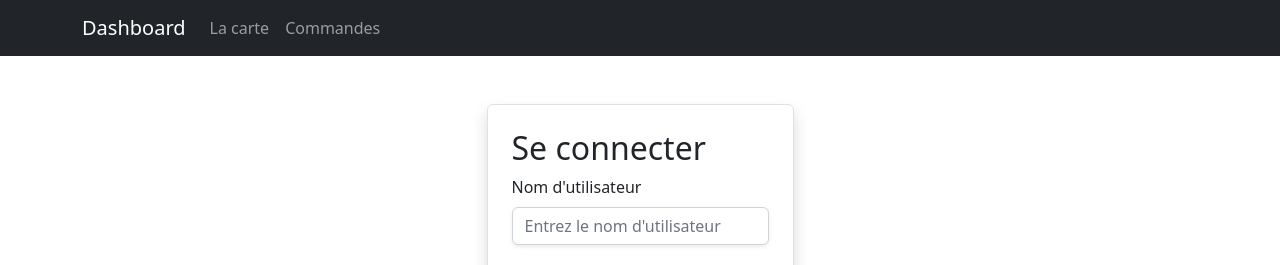
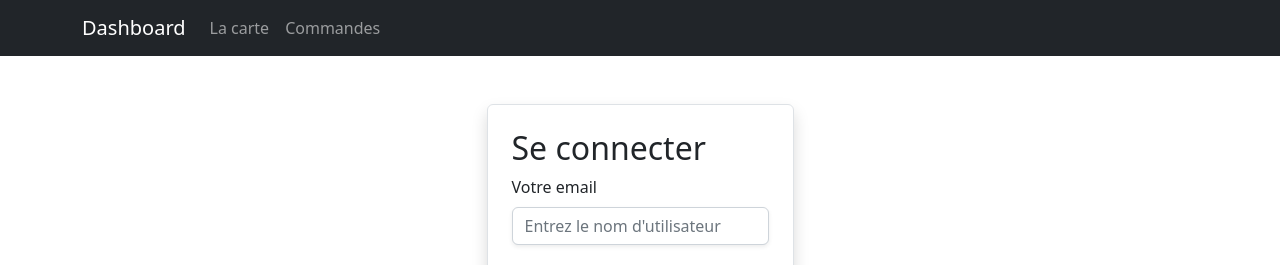
Before and after one commit to etienne-hlr/resto_service, a React (Create React App) app in the folder front/: page /signin in a window 1280 px wide. Shown: the top 265 px of the page. Built offline with nearby package versions, Linux system fonts and the light colour scheme.

Commit message:
signin rdy

```diff
--- a/front/src/pages/Authentication/Signin.js
+++ b/front/src/pages/Authentication/Signin.js
@@ -7,27 +7,49 @@ import { useNavigate } from "react-router-dom";
 import createUser from "../../api/authentication/signup";
 
 function Signin() {
+  const validationSchema = yup.object({
+    email: yup.string().required("Email manquant").email("Email invalide"),
+    password: yup
+      .string()
+      .required("Mot de passe manquant")
+      .min(6, "Le mot de passe doit faire au minimum 6 caractères"),
+  });
+
+  const {
+    handleSubmit,
+    register,
+    formState: { errors },
+  } = useForm({
+    resolver: yupResolver(validationSchema),
+  });
+
+  const submit = handleSubmit((credentials) => {
+    console.log(credentials);
+  });
+
   return (
     <div className="d-flex justify-content-center p-5">
       <div className="w-15"></div>
       <div className="border rounded p-4 shadow">
         <h2>Se connecter</h2>
-        <Form>
-          <Form.Group className="mb-3" controlId="formUsername">
-            <Form.Label>Nom d'utilisateur</Form.Label>
+        <Form onSubmit={submit}>
+          <Form.Group className="mb-3" controlId="SignInUserEmail">
+            <Form.Label>Votre email</Form.Label>
             <Form.Control
               className="shadow-sm"
               type="username"
               placeholder="Entrez le nom d'utilisateur"
+              {...register("email")}
             />
           </Form.Group>
 
-          <Form.Group className="mb-3" controlId="formPassword">
+          <Form.Group className="mb-3" controlId="SignInUserPassword">
             <Form.Label>Mot de passe</Form.Label>
             <Form.Control
               className="shadow-sm"
               type="password"
               placeholder="Entrez un mot de passe"
+              {...register("password")}
             />
           </Form.Group>
 
```
